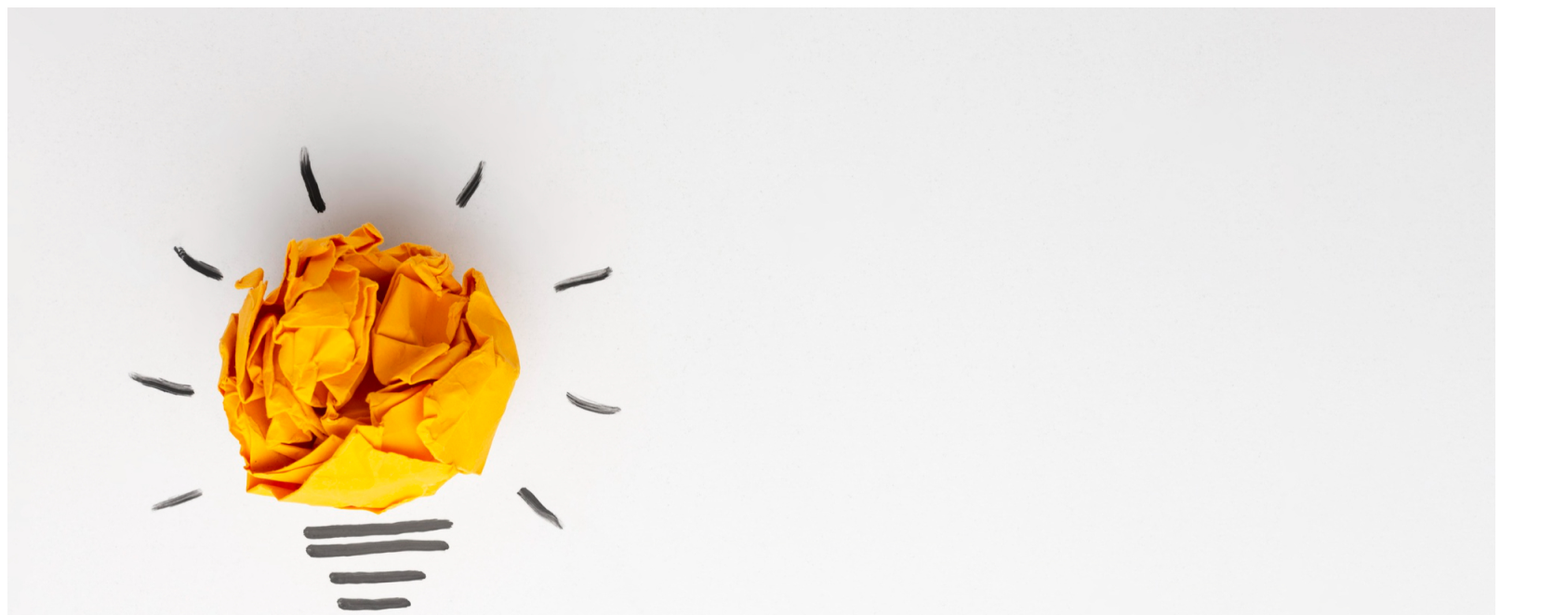
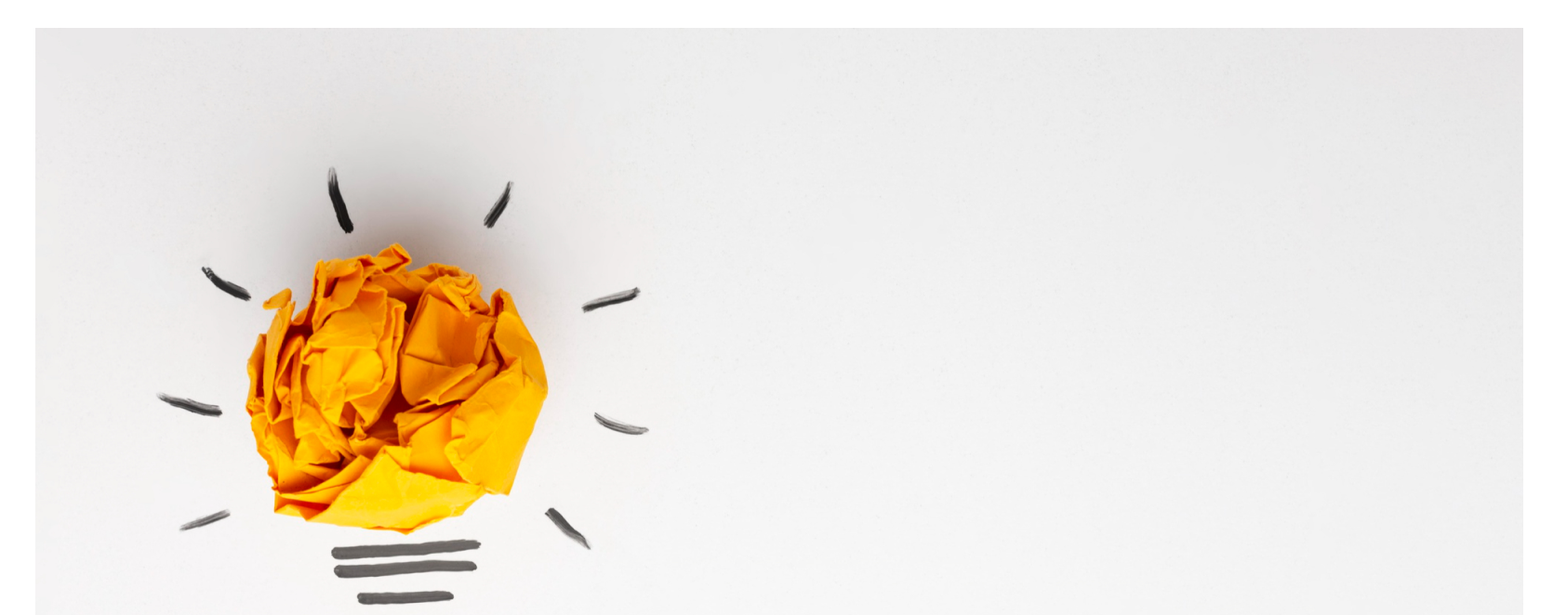
Before and after one commit to ashrafulbjri/new-year-new-iam, a plain HTML site: page index.html in a window 1280 px wide. Shown: the top 662 px of the page at 93% size, 1685 px wide, since content can reach past the window. Drawn offline with Linux system fonts and the light colour scheme.

Commit message:
added the correction of css file

```diff
--- a/index.html
+++ b/index.html
@@ -7,7 +7,7 @@
     <title>New Year</title>
     <link rel="stylesheet" href="">
 
-    <link rel="stylesheet" href="styles/newy.css">
+    <link rel="stylesheet" href="styles/newiam.css">
 
 </head>
 
```
